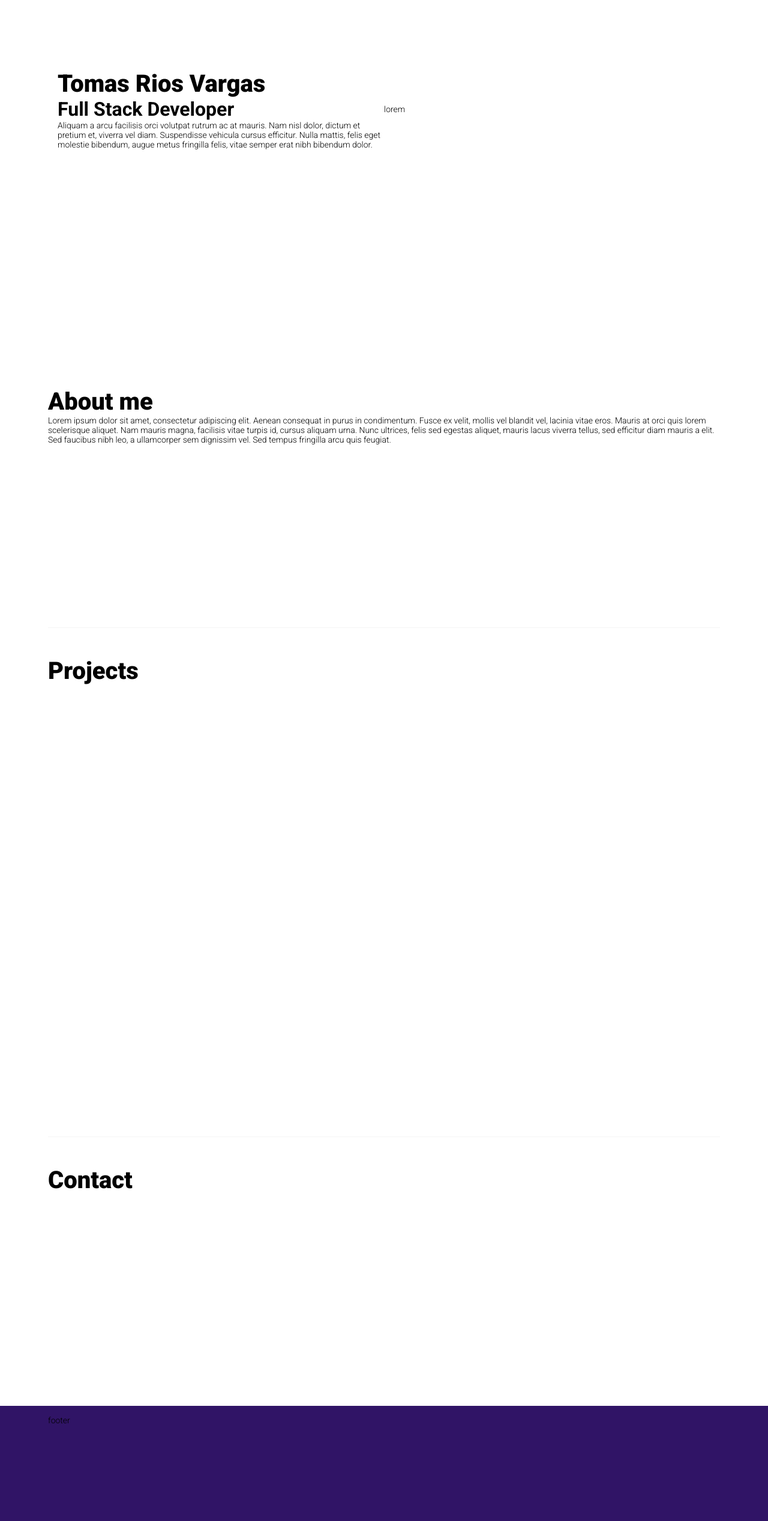
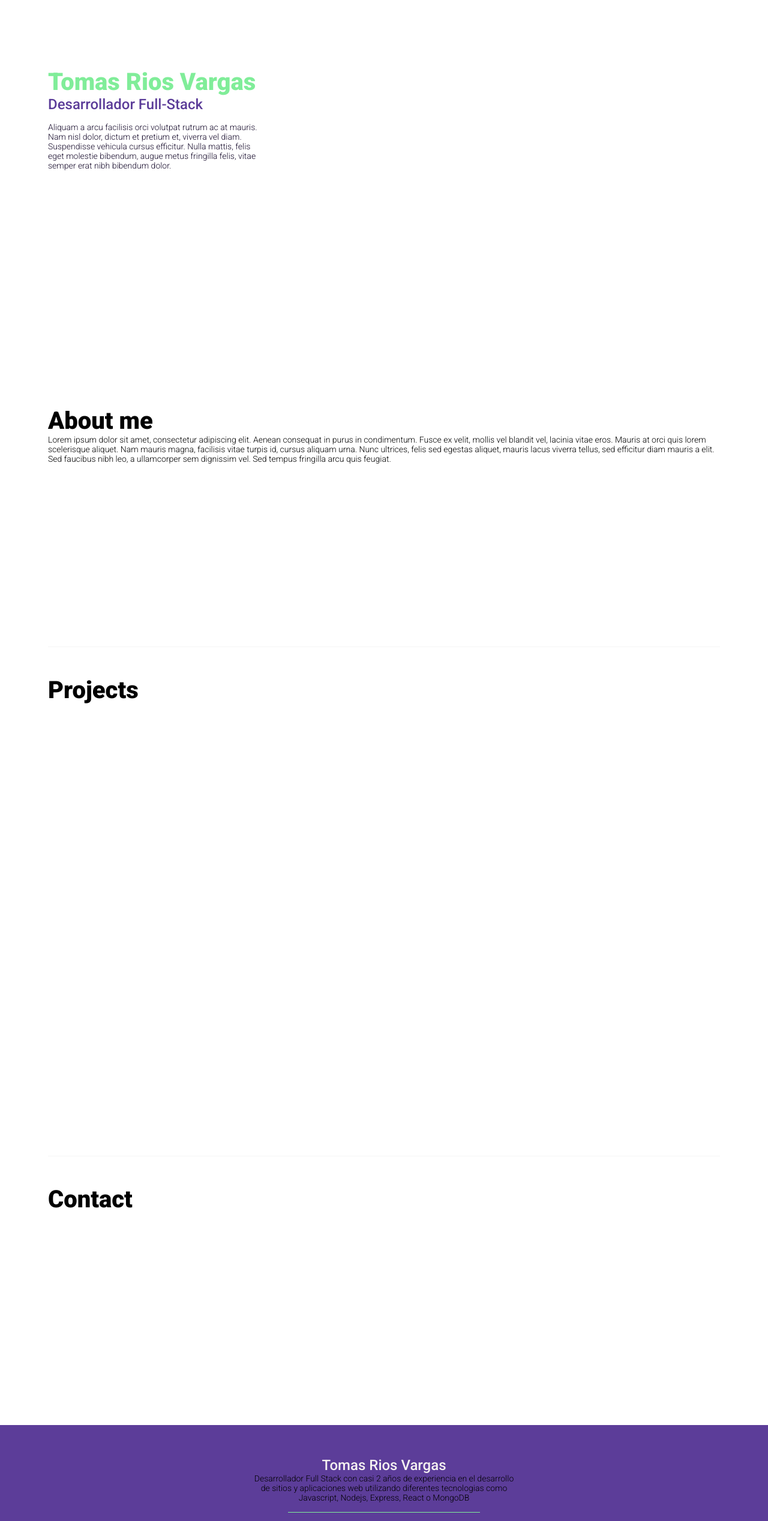
Before and after one commit to Tomasrv333/react-portfolio, a React (Create React App) app: page / in a window 1280 px wide. Shown: the part 234-2770 px from the top of the page at 60% size. Built offline with nearby package versions, Linux system fonts and the light colour scheme.

Commit message:
Footer done

```diff
--- a/src/components/Footer.js
+++ b/src/components/Footer.js
@@ -1,9 +1,34 @@
 import React from 'react'
+import Link from 'react-router-dom'
+import * as Unicons from '@iconscout/react-unicons'
 
 const Footer = () => {
     return (
         <footer className='footer__container'>
-            <p>footer</p>
+            <div className='footer__info'>
+            <h3>Tomas Rios Vargas</h3>
+                    <p>Desarrollador Full Stack con casi 2 años de experiencia en el desarrollo de sitios y aplicaciones web utilizando diferentes tecnologias como Javascript, Nodejs, Express, React o MongoDB</p>
+            </div>
+            <div className='contactIcons__content'>
+                <div className='icon__block'>
+                    <Unicons.UilEnvelopeAlt />
+                </div>
+                <div className='icon__block'>
+                    <Unicons.UilGithubAlt />
+                </div>
+                <div className='icon__block'>
+                    <Unicons.UilLinkedinAlt />
+                </div>
+                <div className='icon__block'>
+                    <Unicons.UilFacebookF />
+                </div>
+                <div className='icon__block'>
+                    <Unicons.UilInstagram />
+                </div>
+            </div>
+            <div className='legalTerms__content'>
+                <a>©2023 | Todos los derechos reservados</a>
+            </div>
         </footer>
     )
 }
--- a/src/components/Hero/index.js
+++ b/src/components/Hero/index.js
@@ -1,12 +1,13 @@
 const Hero = () => {
     return (
         <div className="hero__container">
-                <div className="hero__title">
+                <div className="hero__info">
                     <h1>Tomas Rios Vargas</h1>
-                    <h2>Full Stack Developer</h2>
+                    <h3>Desarrollador Full-Stack</h3>
                     <p>Aliquam a arcu facilisis orci volutpat rutrum ac at mauris. Nam nisl dolor, dictum et pretium et, viverra vel diam. Suspendisse vehicula cursus efficitur. Nulla mattis, felis eget molestie bibendum, augue metus fringilla felis, vitae semper erat nibh bibendum dolor.</p>
+
                 </div>
-                <div className="hero__desc">
+                <div className="hero__bg">
                     <p>lorem</p>
                 </div>
             </div>
--- a/src/scss/abstracts/_variables.scss
+++ b/src/scss/abstracts/_variables.scss
@@ -1,9 +1,12 @@
 
 // Colors
 :root {
-    --primary-color: #301466;
-    --primaryLight-color: #5c3d99;
-    --secondary-color: #38a3a5;
-    --tertiary-color: #57cc99;
-    --tertiaryLight-color: #80ed99;
+    --black-color: #160b2b;
+    --white-color: #f5f1f1;
+    --grey-color: #bcbdcc;
+    --violet-color: #42047e;
+    --violetLight-color: #5c3d99;
+    --blue-color: #38a3a5;
+    --green-color: #07f49e;
+    --greenLight-color: #80ed99;
 }
--- a/src/scss/layout/_footer.scss
+++ b/src/scss/layout/_footer.scss
@@ -1,9 +1,44 @@
 @import '../abstracts/variables';
 
 .footer__container {
+    display: flex;
+    flex-direction: column;
+    justify-content: center;
+    align-items: center;
     height: 256px;
     padding: 16px 80px;
-    background-color: var(--primary-color);
+    background-color: var(--violetLight-color);
     position: relative;
     bottom: 0;
+
+    .footer__info {
+        width: 40%;
+        text-align: center;
+        margin-bottom: 1rem;
+
+        h3 {
+            color: var(--white-color);
+        }
+    }
+
+    .contactIcons__content {
+        display: flex;
+        align-items: center;
+        gap: 32px;
+        padding: 1rem 0;
+        border-top: 1px solid var(--greenLight-color);
+
+        .icon__block {
+            cursor: pointer;
+            color: var(--violetLight-color);
+            display: flex;
+            justify-content: center;
+            align-items: center;
+            width: 32px;
+            height: 32px;
+            padding: 0.2rem;
+            border-radius: 50%;
+            background-color: var(--white-color);
+        }
+    }
 }
--- a/src/scss/layout/_header.scss
+++ b/src/scss/layout/_header.scss
@@ -13,7 +13,7 @@
 }
 
 .header__logo {
-    color: var(--tertiary-color);
+    color: var(--greenLight-color);
     font-size: 32px;
     font-weight: 700;
 }
--- a/src/scss/pages/_hero.scss
+++ b/src/scss/pages/_hero.scss
@@ -1,8 +1,24 @@
 .hero__container {
+    padding: 32px 0;
     height: 100vh;
     display: grid;
-    justify-content: center;
-    align-items: center;
-    grid-template-columns: repeat(2, 1fr);
-    padding: 1rem 6rem;
+    grid-template-columns: 1fr 1.5fr;
+
+    .hero__info {
+        padding: 3rem 80px;
+        display: flex;
+        flex-direction: column;
+        justify-content: center;
+
+        h1 {
+            color: var(--greenLight-color);
+        }
+        h3 {
+            color: var(--violetLight-color);
+            margin-bottom: 1rem;
+        }
+        p {
+            color: var(--black-color);
+        }
+    }
 }
```
Also changed, not shown: 1 other file (tests, documents, lock files or other folders).
